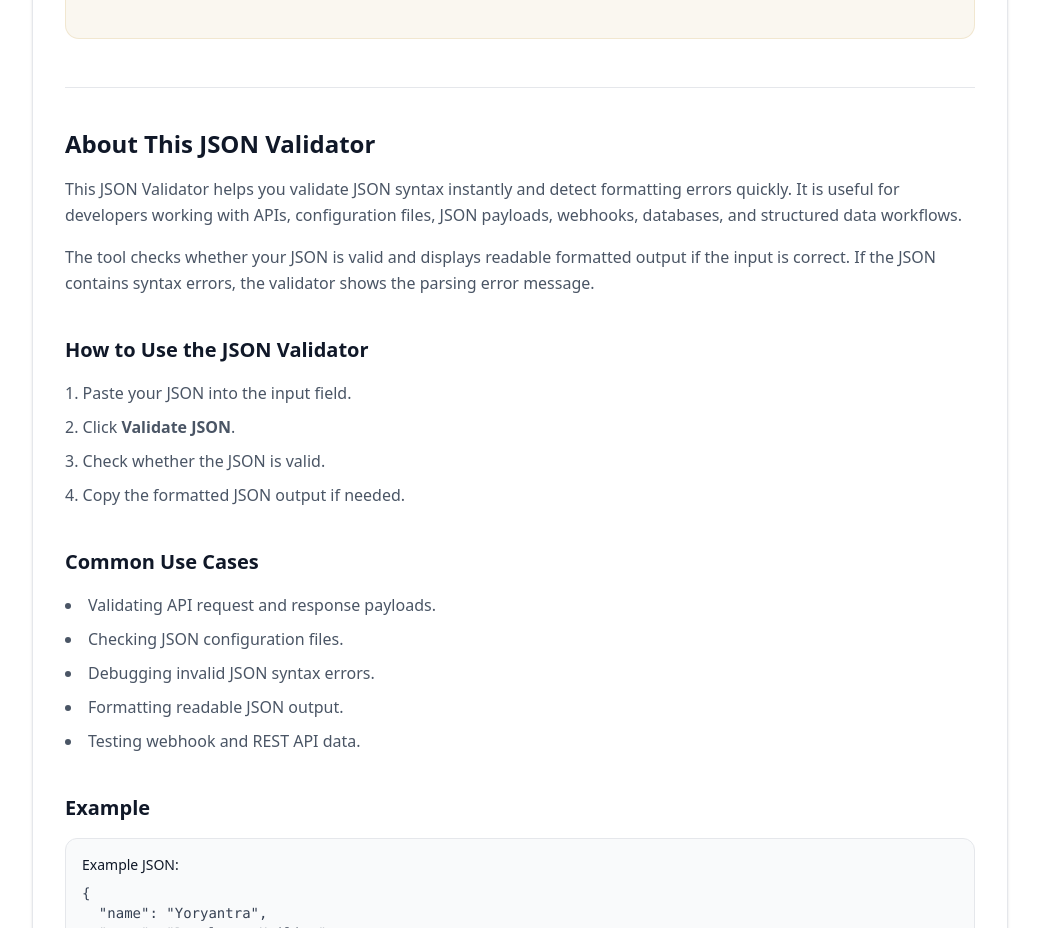
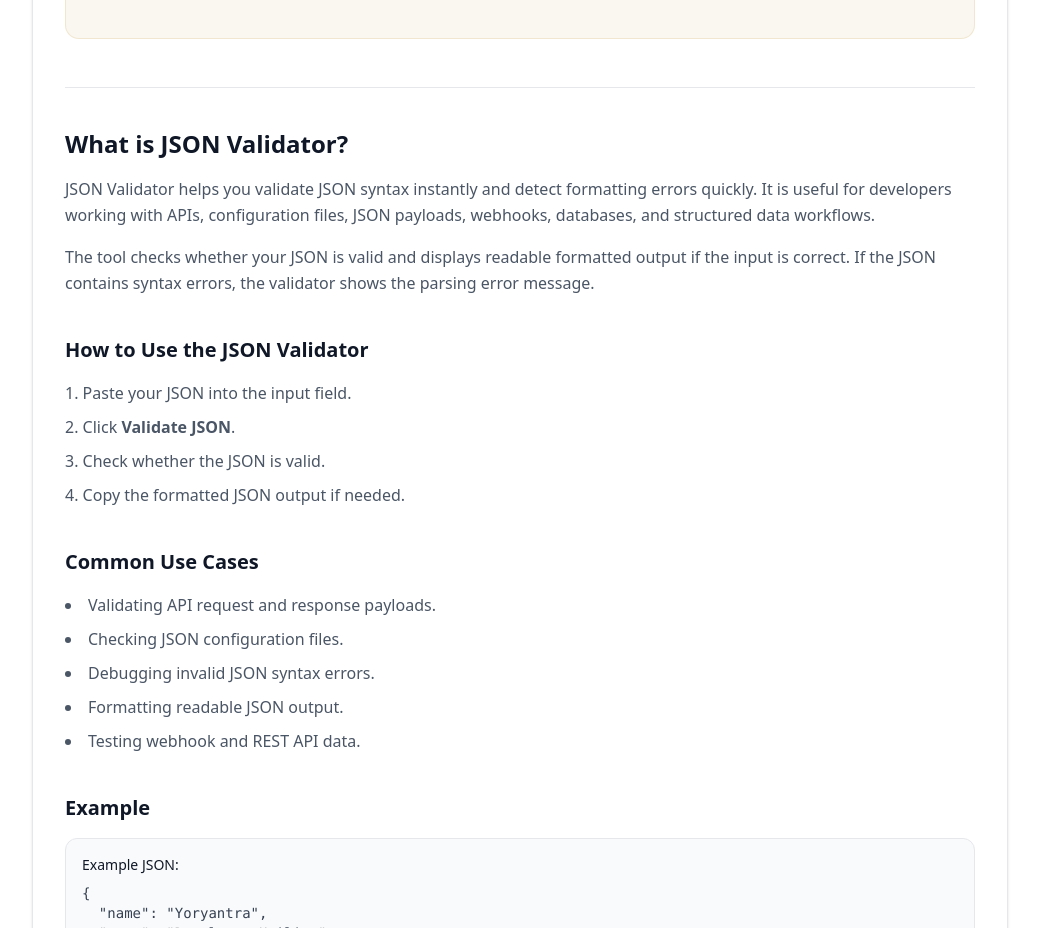
Before and after one commit to vaarunsonawwane-ops/yoryantra-new, a Next.js app: page /tools/json-validator in a window 1280 px wide. Shown: the part 940-1868 px from the top of the page, without its empty margins (120-1159 px from the left). Built offline with nearby package versions, Linux system fonts and the light colour scheme.

Commit message:
JSON Validator ToolClient.tsx

```diff
--- a/app/tools/json-validator/ToolClient.tsx
+++ b/app/tools/json-validator/ToolClient.tsx
@@ -101,11 +101,11 @@ export default function ToolClient() {
       <section className="mt-12 border-t border-gray-200 pt-10 space-y-10">
         <div>
           <h2 className="text-2xl font-semibold text-gray-900">
-            About This JSON Validator
+            What is JSON Validator?
           </h2>
 
           <p className="mt-4 text-gray-600 leading-relaxed">
-            This JSON Validator helps you validate JSON syntax instantly and
+            JSON Validator helps you validate JSON syntax instantly and
             detect formatting errors quickly. It is useful for developers
             working with APIs, configuration files, JSON payloads, webhooks,
             databases, and structured data workflows.
```
